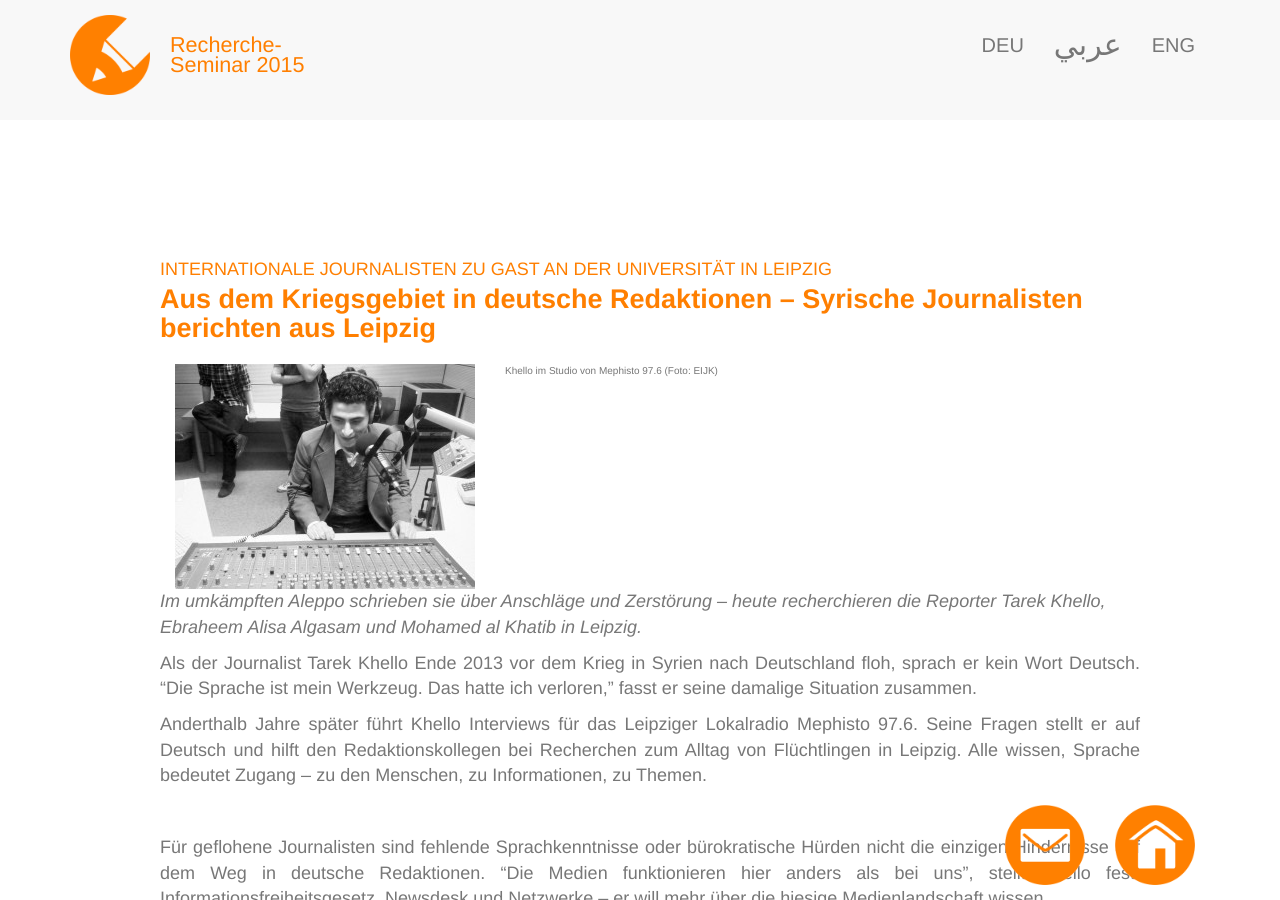
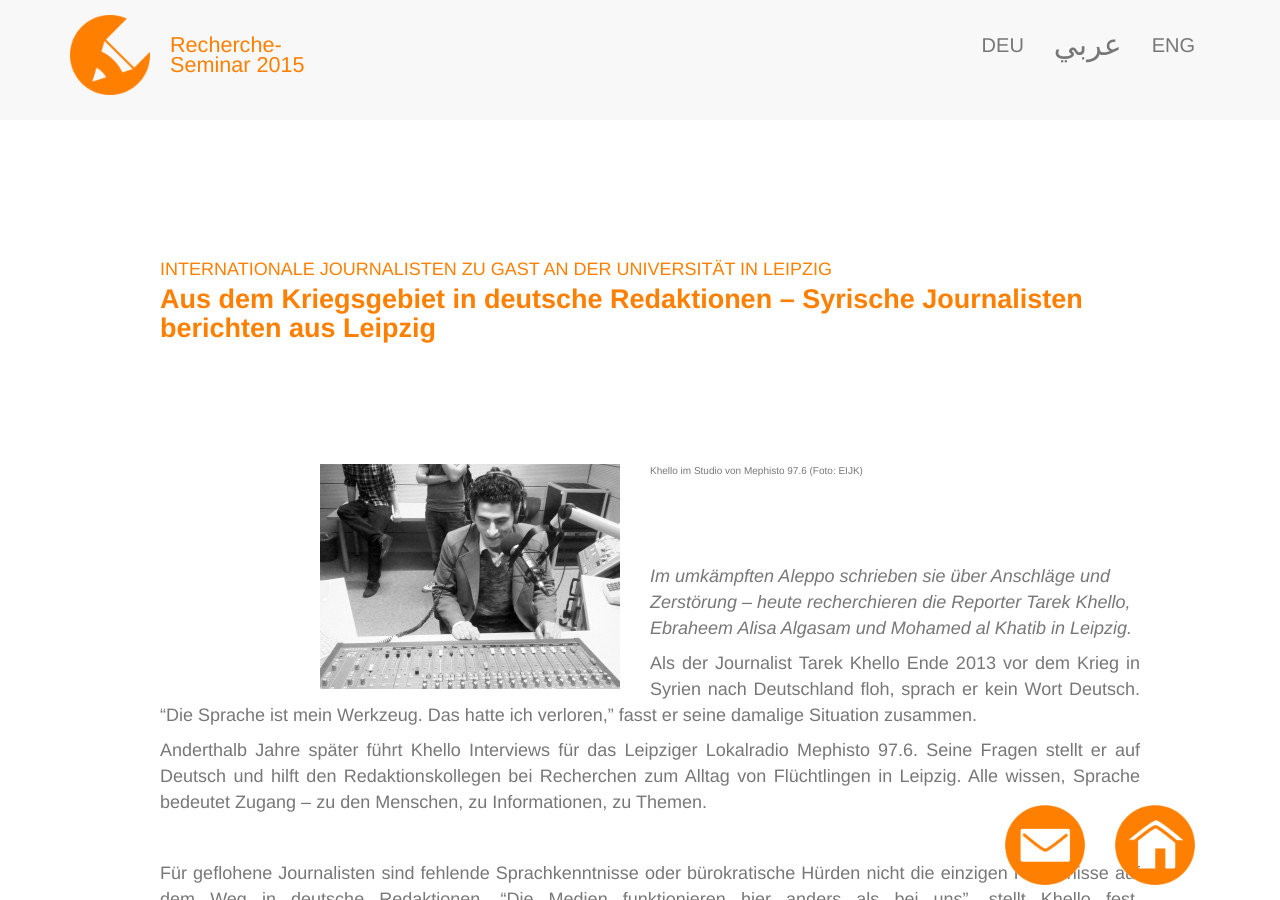
Before and after one commit to EIJC/TIJ, a Jekyll site: the page built from _posts/2015-08-03-recherche-seminar.html, in a window 1280 px wide and 900 px high. Built offline with Jekyll 4.4.1, drawn with Linux system fonts in a browser that asks for light colours; nearby versions of some CDN libraries.

Commit message:
Edit from JekyllCMS

```diff
--- a/_posts/2015-08-03-recherche-seminar.html
+++ b/_posts/2015-08-03-recherche-seminar.html
@@ -7,7 +7,7 @@ language: de
 
 <h3>Aus dem Kriegsgebiet in deutsche Redaktionen &ndash; Syrische Journalisten berichten aus Leipzig</h3>
 
-<div class="container"><img alt="Tarek Khello im Studio von Mephisto 97.6" class="img-responsive" longdesc="Khello bei Mephisto 97.6 (Foto: EIJK)" src="{{ site.base_url }}/images/Khello-bei-mephisto976-300x225.jpg" style="float: left; margin-right: 30px;" title="Khello bei Mephisto 97.6 (Foto: EIJK)" />
+<div class="section"><img alt="Tarek Khello im Studio von Mephisto 97.6" class="img-responsive" longdesc="Khello bei Mephisto 97.6 (Foto: EIJK)" src="{{ site.base_url }}/images/Khello-bei-mephisto976-300x225.jpg" style="float: left; margin-right: 30px;" title="Khello bei Mephisto 97.6 (Foto: EIJK)" />
 <p class="p-pic">Khello im Studio von Mephisto 97.6 (Foto: EIJK)</p>
 </div>
 
```
